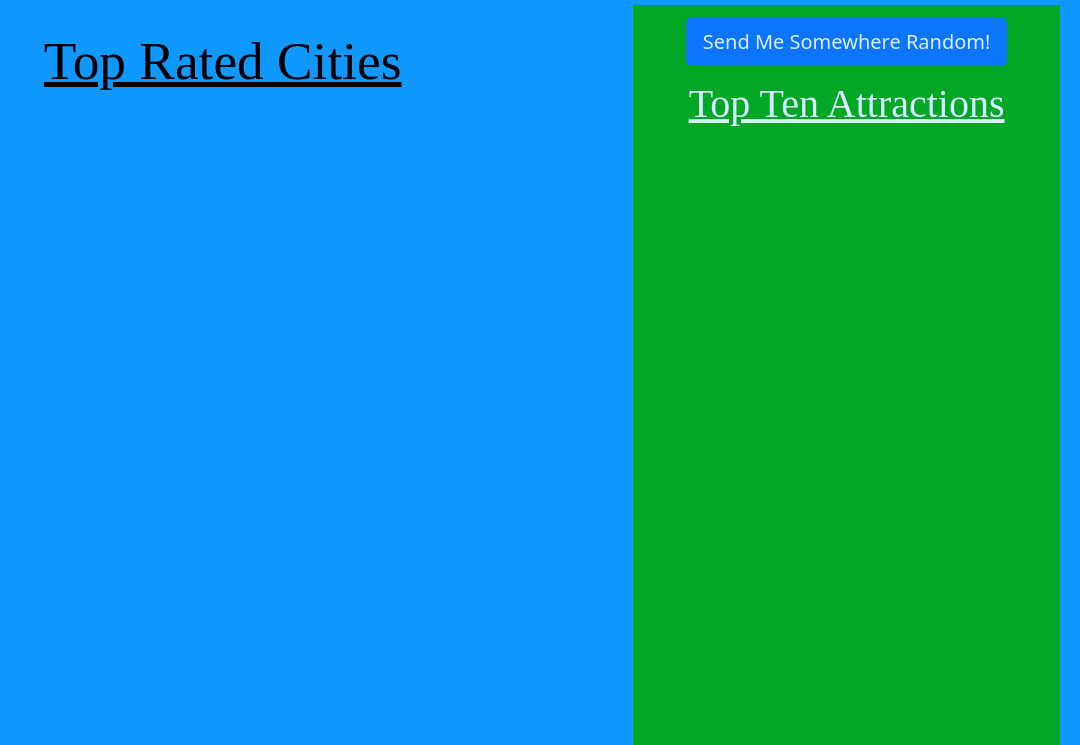
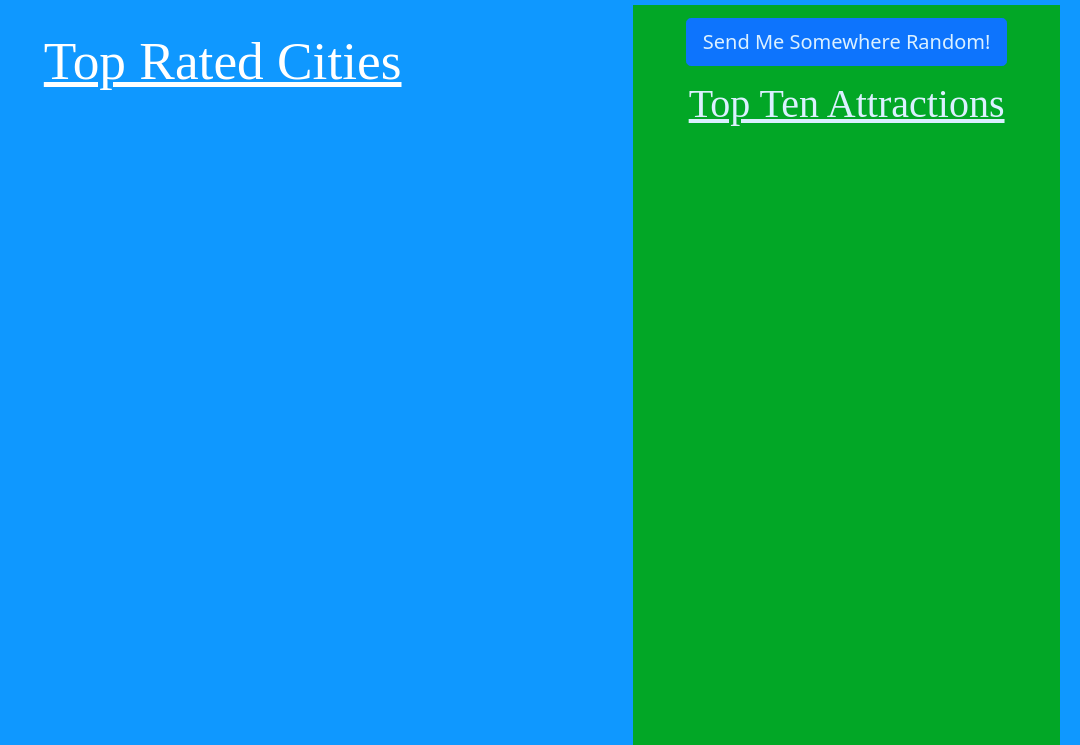
Before and after one commit to AaronMilne19/team_project, a Django app: page /home/ in a window 1280 px wide. Shown: the part 55-800 px from the top of the page, without its empty margins (200-1280 px from the left). Run offline with Django 3.2, Linux system fonts and the light colour scheme; data that the repository does not hold is empty.

Commit message:
Should now be working (I think - sort of fixed itself).

```diff
--- a/static/styles/home.css
+++ b/static/styles/home.css
@@ -1,5 +1,5 @@
 h1 {
-	color: black;
+	color: white;
 	font-family: "Freestyle Script";
 	text-align: center;
 	font-size: 40pt;
@@ -76,7 +76,6 @@ h2 {
   font-size: 16px;
   font-family: "Verdana";
   letter-spacing: 0.05rem;
-  color: black;
 }
 
 .information {
```
